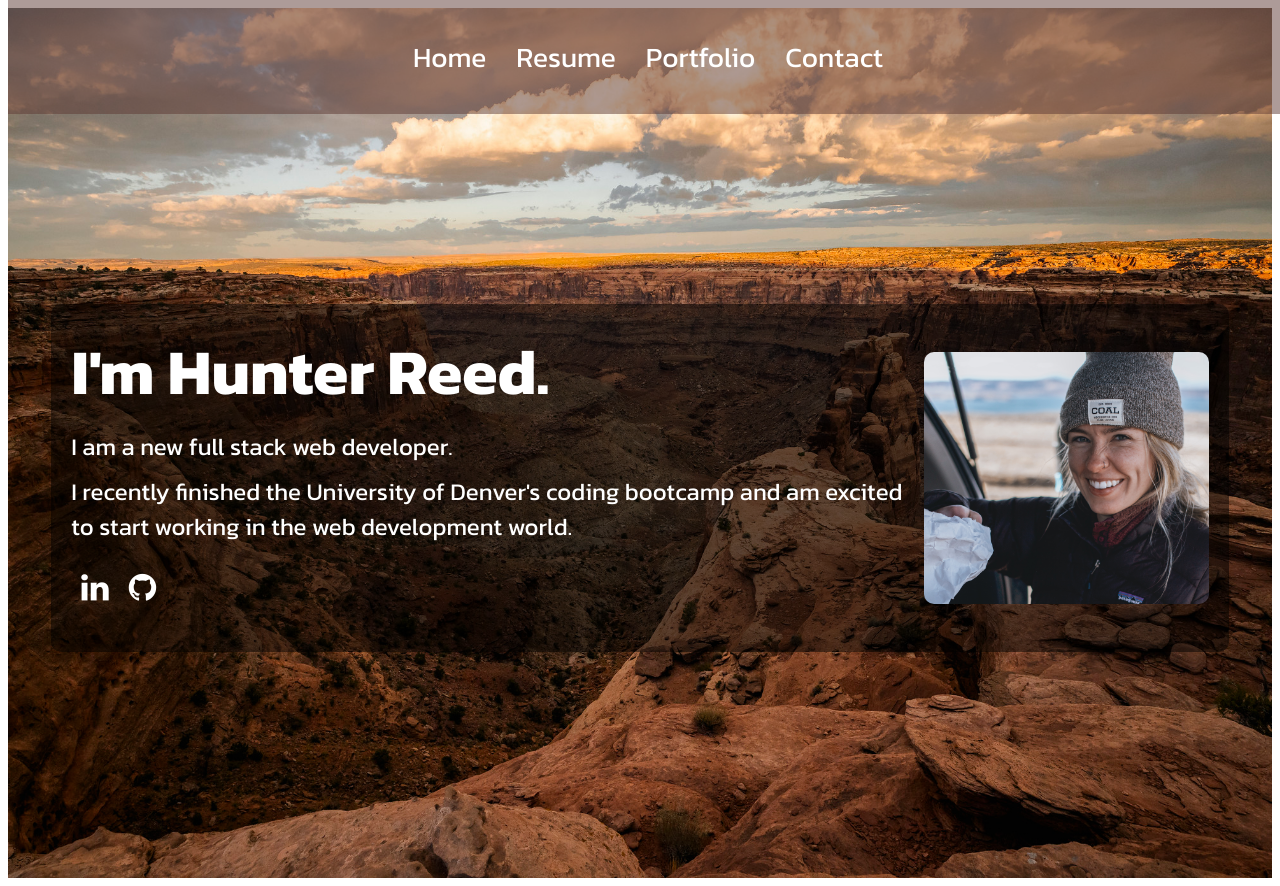
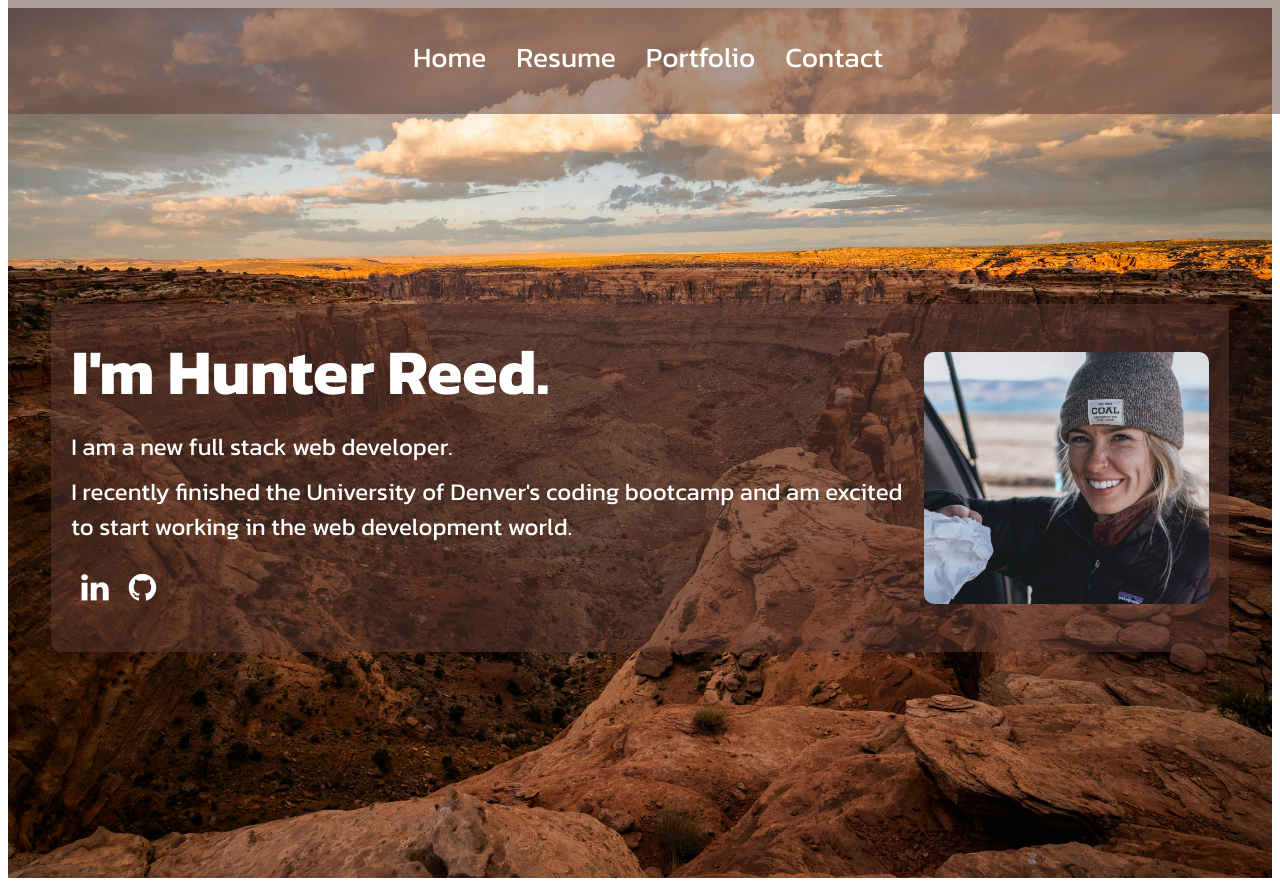
Before and after one commit to huntrreed/react-portfolio, a React (Vite) app: page / in a window 1280 px wide. Built offline with nearby package versions, Linux system fonts and the light colour scheme.

Commit message:
links on hover

```diff
--- a/src/assets/css/Home.css
+++ b/src/assets/css/Home.css
@@ -1,15 +1,13 @@
-/* src/pages/Home.css */
 :root {
-    --white:#dcdfdd;
+  --white: #dcdfdd;
   --green: #003f22;
   --teal: #00a69c;
   --orange: #b55f08;
   --red: #8b1602;
   --darkestred: #63250e;
+  --customcolor: #5c3932;
   font-family: "kanit";
-
 }
-
 
 .home {
   text-align: center;
@@ -26,7 +24,7 @@
 
 .header-content {
   display: flex;
-    background: rgba(0, 0, 0, 0.5);
+  background: rgba(92, 57, 50, 0.5); /* Updated to use the custom color with 50% transparency */
   padding: 20px;
   border-radius: 10px;
   text-align: left;
@@ -70,4 +68,9 @@
   margin: 0 10px;
   font-size: 2rem;
   text-decoration: none;
+  transition: color 0.3s ease;
 }
+
+.social-links a:hover {
+  color: var(--orange); /* Change this to the desired hover color */
+}
```
Lines whose indentation alone changed are shown as unchanged.
